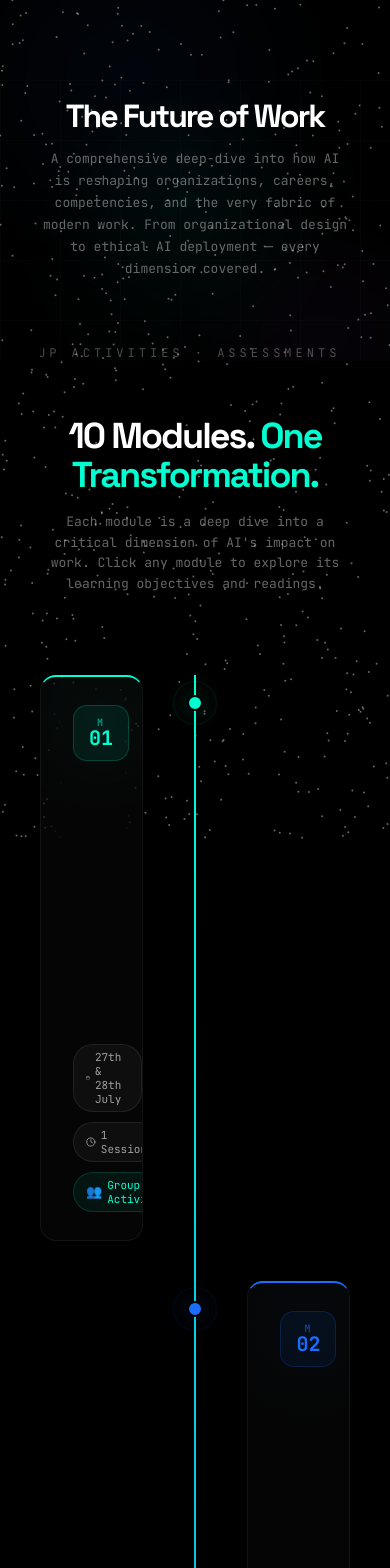
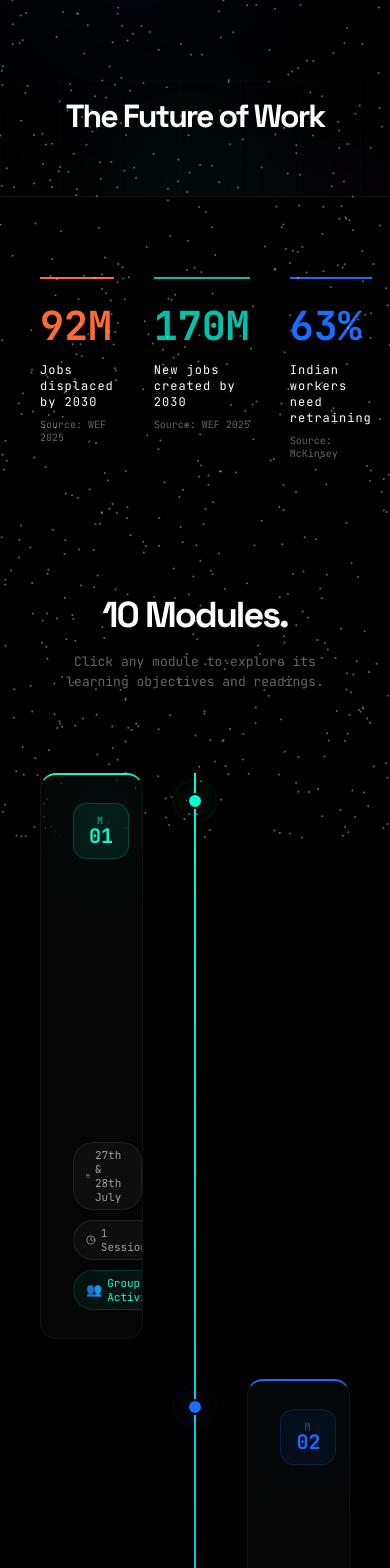
Before and after one commit to Yash-Khetan/future_of_work, a React (Vite) app: page / in a window 390 px wide. Shown: the top 1568 px of the page. Built offline with nearby package versions, Linux system fonts and the light colour scheme.

Commit message:
changes 2.0

```diff
--- a/index.html
+++ b/index.html
@@ -6,7 +6,7 @@
   <link rel="icon" type="image/svg+xml" href="/favicon.svg" />
   <meta name="viewport" content="width=device-width, initial-scale=1.0" />
   <meta name="description" content="AI and Future of Work" />
-  <title>AI and Future of Work</title>
+  <title>The Future of Work</title>
   <link rel="preconnect" href="https://fonts.googleapis.com" />
   <link rel="preconnect" href="https://fonts.gstatic.com" crossorigin />
   <link href="https://fonts.googleapis.com/css2?family=Inter:wght@400;500;600;700;800;900&display=swap"
--- a/src/components/Timeline.jsx
+++ b/src/components/Timeline.jsx
@@ -49,7 +49,7 @@ export default function Timeline({ modules, timelineRef }) {
           }}
         >
           10 Modules.{' '}
-          <span style={{ color: '#00FFD1' }}>One Transformation.</span>
+          {/* <span style={{ color: '#00FFD1' }}></span> */}
         </h2>
         <p
           className="font-mono"
@@ -61,8 +61,7 @@ export default function Timeline({ modules, timelineRef }) {
             lineHeight: 1.6,
           }}
         >
-          Each module is a deep dive into a critical dimension of AI's impact on
-          work. Click any module to explore its learning objectives and readings.
+          Click any module to explore its learning objectives and readings.
         </p>
       </motion.div>
 
--- a/src/moduleData.js
+++ b/src/moduleData.js
@@ -42,8 +42,8 @@ export const MODULES = [
     color: '#1A6EFF',
     icon: '🏗️',
     objectives: [
-      'Redesign organizational structures to enable agile, AI-assisted teamwork',
-      'Apply organizational design principles to allocate human-AI responsibilities and collaboration',
+      'Redesign organizational structures to enable agile, technology-assisted teamwork',
+      'Apply organizational design principles to allocate human-machine responsibilities and collaboration',
       'Lead hybrid and geographically distributed teams with equity and inclusion',
     ],
     activity: { type: 'case', label: 'Case Discussion' },
@@ -58,14 +58,14 @@ export const MODULES = [
         type: 'suggested',
         url: 'https://journals.sagepub.com/doi/10.1177/00081256231211020',
         description:
-          'A research paper introducing six principles for designing organizations where humans and AI collaborate effectively.',
+          'A research paper introducing six principles for designing organizations where humans and machines collaborate effectively.',
       },
       {
         title: '2026 Global Human Capital Trends: From Tensions to Tipping Points – Choosing the Human Advantage',
         type: 'suggested',
         url: 'https://www.deloitte.com/us/en/insights/topics/talent/human-capital-trends.html',
         description:
-          "Deloitte's flagship report on how AI is reshaping work, workforce strategy, leadership, and organizational design.",
+          "Deloitte's flagship report on how technology is reshaping work, workforce strategy, leadership, and organizational design.",
       },
     ],
   },
@@ -80,7 +80,7 @@ export const MODULES = [
     color: '#A855F7',
     icon: '🚀',
     objectives: [
-      'Assess Potential Impact of AI on Career disruptions',
+      'Assess Potential Impact on Career disruptions',
       'Analyze the Changing dynamics in Career and Succession Planning',
     ],
     activity: { type: 'assessment', label: 'Self & Group Assessment' },
@@ -106,13 +106,13 @@ export const MODULES = [
     id: 4,
     number: '04',
     title: 'Mapping New Age Competencies in the AI Era',
-    subtitle: 'Which competencies will matter in an AI-enabled world and why?',
+    subtitle: 'Which competencies will matter in a technology-enabled world and why?',
     dates: '3rd & 4th August',
     sessions: 2,
     color: '#F97316',
     icon: '🎯',
     objectives: [
-      'Identify Critical Competencies in the AI Era in the Emerging context of Global Capability Centres (GCC) & Skill Based Organization (SBO)',
+      'Identify Critical Competencies in the Emerging context of Global Capability Centres (GCC) & Skill Based Organization (SBO)',
       'Assess and Evaluate the application of these competencies',
     ],
     activity: { type: 'assessment', label: 'Mini-Assessment Centre' },
@@ -139,13 +139,13 @@ export const MODULES = [
     number: '05',
     title: 'Performance Management in the AI Era',
     subtitle:
-      'How is performance measured, evaluated, and developed in AI-augmented workplaces?',
+      'How is performance measured, evaluated, and developed in technology-augmented workplaces?',
     dates: '5th August',
     sessions: 1,
     color: '#EC4899',
     icon: '📊',
     objectives: [
-      'Design performance management systems suited to hybrid and AI-augmented work',
+      'Design performance management systems suited to hybrid and technology-augmented work',
       'Evaluate algorithmic performance scoring and feedback and its people implications',
     ],
     activity: { type: 'case', label: 'Case-Based Discussion' },
@@ -172,13 +172,13 @@ export const MODULES = [
     number: '06',
     title: 'Compensation, Rewards & New Work Models',
     subtitle:
-      'How do organizations reward human contribution in the AI-Augmented Workplace? Navigating gig labour, and total rewards in a fragmented workforce',
+      'How do organizations reward human contribution in the Technology-Augmented Workplace? Navigating gig labour, and total rewards in a fragmented workforce',
     dates: '6th August',
     sessions: 1,
     color: '#EAB308',
     icon: '💰',
     objectives: [
-      'Designing total rewards strategies that align with AI-era talent expectations to balance fixed and variable pay in high-uncertainty, outcome-driven roles',
+      'Designing total rewards strategies that align with modern talent expectations to balance fixed and variable pay in high-uncertainty, outcome-driven roles',
       'Evaluating implications of gig, contract, and hybrid employment models on rewards to address pay discrimination',
     ],
     activity: { type: 'discussion', label: 'Class Discussion' },
@@ -205,13 +205,13 @@ export const MODULES = [
     number: '07',
     title: 'Learning & Development, Coaching & AI-Driven Reskilling',
     subtitle:
-      'Why is learning agility and designing reskilling pathways for continuous change needed in the AI Era?',
+      'Why is learning agility and designing reskilling pathways for continuous change needed?',
     dates: '7th August',
     sessions: 1,
     color: '#22D3EE',
     icon: '📚',
     objectives: [
-      'L&D strategies to anticipate and respond to AI-driven skill disruption, create personalized learning pathways using AI-powered L&D platforms',
+      'L&D strategies to anticipate and respond to skill disruption, create personalized learning pathways using technology-powered L&D platforms',
       'Evaluate build-buy-borrow-bot decisions for workforce capability gaps (Workforce Intelligence)',
     ],
     activity: { type: 'case', label: 'Case Discussion' },
@@ -228,14 +228,14 @@ export const MODULES = [
     number: '08',
     title: 'Employee Relations, Labour Law & Ethical AI',
     subtitle:
-      'Navigating compliance, worker rights, and the ethics of deploying AI on people',
+      'Navigating compliance, worker rights, and the ethics of deploying technology on people',
     dates: '10th August',
     sessions: 1,
     color: '#EF4444',
     icon: '⚖️',
     objectives: [
-      'Identify and apply key labour law requirements in AI-enabled workplaces',
-      'Design ethical frameworks for deploying AI tools that affect workers',
+      'Identify and apply key labour law requirements in technology-enabled workplaces',
+      'Design ethical frameworks for deploying tools that affect workers',
     ],
     activity: { type: 'scenario', label: 'Scenario Analysis' },
     readings: [
@@ -260,15 +260,15 @@ export const MODULES = [
     id: 9,
     number: '09',
     title: 'AI & Work Culture',
-    subtitle: 'Involvement of AI in sustaining the work culture',
+    subtitle: 'Involvement of technology in sustaining the work culture',
     dates: '11th August',
     sessions: 1,
     color: '#8B5CF6',
     icon: '🧠',
     objectives: [
-      'The Psychological Cost of Adopting AI',
-      'Moving from AI Experimentation to AI Transformation',
-      'The AWARE Framework of AI Adoption',
+      'The Psychological Cost of Adopting New Technology',
+      'Moving from Experimentation to Transformation',
+      'The AWARE Framework of Adoption',
     ],
     activity: { type: 'discussion', label: 'Class Discussion' },
     readings: [
@@ -294,15 +294,15 @@ export const MODULES = [
     number: '10',
     title: 'AI & Sustainable Practices',
     subtitle:
-      'Framing Policies for Sustainable AI — When machines influence people\'s decisions, who is accountable and how do we ensure fairness?',
+      'Framing Policies for Sustainability — When machines influence people\'s decisions, who is accountable and how do we ensure fairness?',
     dates: '12th August',
     sessions: 1,
     color: '#10B981',
     icon: '🌍',
     objectives: [
-      'Formulate integrated HR policies and practices that anticipate future labour market shifts (DEI, ESG & AI)',
-      'Preparing Stakeholders for an AI-Enabled Future',
-      'Preparing a roadmap for operating as a Day-1 AI Ready Manager',
+      'Formulate integrated HR policies and practices that anticipate future labour market shifts (DEI, ESG & Technology)',
+      'Preparing Stakeholders for a Technology-Enabled Future',
+      'Preparing a roadmap for operating as a Day-1 Ready Manager',
     ],
     activity: { type: 'roadmap', label: 'Roadmap Building' },
     readings: [
--- a/src/screens/Landing.jsx
+++ b/src/screens/Landing.jsx
@@ -361,14 +361,14 @@ export default function Landing() {
               }}>
                 The Future of Work
               </h2>
-              <p className="font-mono" style={{
+              {/* <p className="font-mono" style={{
                 fontSize: 13, color: 'rgba(255,255,255,0.4)',
                 maxWidth: 650, margin: '0 auto', lineHeight: 1.7,
               }}>
                 A comprehensive deep-dive into how AI is reshaping organizations,
                 careers, competencies, and the very fabric of modern work.
                 From organizational design to ethical AI deployment — every dimension covered.
-              </p>
+              </p> */}
             </motion.div>
 
             {/* Counters
@@ -390,7 +390,7 @@ export default function Landing() {
             }} /> */}
 
             {/* Date marquee */}
-            <div style={{ overflow: 'hidden', whiteSpace: 'nowrap', marginTop: 30, opacity: 0.3 }}>
+            {/* <div style={{ overflow: 'hidden', whiteSpace: 'nowrap', marginTop: 30, opacity: 0.3 }}>
               <div
                 className="font-mono"
                 style={{
@@ -402,27 +402,13 @@ export default function Landing() {
               >
                 27 JULY — 12 AUGUST · CASES · GROUP ACTIVITIES · ASSESSMENTS · SCENARIO ANALYSIS · CLASS DISCUSSIONS · ROADMAP BUILDING · 27 JULY — 12 AUGUST · CASES · GROUP ACTIVITIES · ASSESSMENTS · SCENARIO ANALYSIS · CLASS DISCUSSIONS · ROADMAP BUILDING ·&nbsp;
               </div>
-            </div>
+            </div> */}
           </div>
         </div>
       </section>
 
       {/* ═══════════════════════════════════════════════════════════════
-          SECTION 3: INTERACTIVE MODULE TIMELINE
-      ═══════════════════════════════════════════════════════════════ */}
-      <section
-        style={{
-          position: 'relative',
-          background: 'transparent',
-          marginTop: '-40px',
-        }}
-      >
-        <FloatingOrbs />
-        <Timeline modules={MODULES} timelineRef={timelineRef} />
-      </section>
-
-      {/* ═══════════════════════════════════════════════════════════════
-          SECTION 4: STATS TICKER (KEPT)
+          SECTION: STATS TICKER
       ═══════════════════════════════════════════════════════════════ */}
       <section style={{ padding: '80px 40px', borderTop: '1px solid #111', background: '#000' }}>
         <div style={{ maxWidth: 1200, margin: '0 auto', display: 'grid', gridTemplateColumns: 'repeat(4, 1fr)', gap: 40 }}>
@@ -444,85 +430,22 @@ export default function Landing() {
       </section>
 
       {/* ═══════════════════════════════════════════════════════════════
-          SECTION 5: FINAL CTA (KEPT)
+          SECTION: INTERACTIVE MODULE TIMELINE
       ═══════════════════════════════════════════════════════════════ */}
-      <section style={{
-        padding: '160px 40px',
-        textAlign: 'center',
-        borderTop: '1px solid #111',
-        position: 'relative',
-        overflow: 'hidden',
-      }}>
+      <section
+        style={{
+          position: 'relative',
+          background: 'transparent',
+          marginTop: '-40px',
+        }}
+      >
         <FloatingOrbs />
-        <motion.div
-          initial={{ opacity: 0, y: 40 }}
-          whileInView={{ opacity: 1, y: 0 }}
-          viewport={{ once: true }}
-          transition={{ duration: 0.8, ease: [0.16, 1, 0.3, 1] }}
-          style={{ position: 'relative', zIndex: 1 }}
-        >
-          <div className="font-mono" style={{
-            fontSize: 11, letterSpacing: 5,
-            color: 'rgba(255,255,255,0.3)', marginBottom: 24,
-          }}>
-            [ 27 JULY — 12 AUGUST 2025 ]
-          </div>
-          <h2 className="font-display" style={{
-            fontSize: 'clamp(36px, 5.5vw, 72px)',
-            letterSpacing: '-3px',
-            marginBottom: 24,
-            lineHeight: 1.1,
-          }}>
-            Stop reading about the future.
-            <br />
-            <span style={{
-              background: 'linear-gradient(135deg, #00FFD1, #1A6EFF, #A855F7)',
-              WebkitBackgroundClip: 'text',
-              WebkitTextFillColor: 'transparent',
-              backgroundClip: 'text',
-            }}>
-              Start shaping it.
-            </span>
-          </h2>
-          <p className="font-mono" style={{
-            fontSize: 13, color: 'rgba(255,255,255,0.4)',
-            maxWidth: 550, margin: '0 auto 40px', lineHeight: 1.7,
-          }}>
-            Walk in as a student. Walk out as a Day-1 AI-Ready Manager.
-            This isn't a course — it's your operating system for the future.
-          </p>
+        <Timeline modules={MODULES} timelineRef={timelineRef} />
+      </section>
 
-          {/* Animated module colors strip */}
-          <div style={{
-            display: 'flex', justifyContent: 'center', gap: 6,
-            marginTop: 40,
-          }}>
-            {MODULES.map((m, i) => (
-              <motion.div
-                key={m.id}
-                initial={{ scaleY: 0 }}
-                whileInView={{ scaleY: 1 }}
-                viewport={{ once: true }}
-                transition={{ delay: i * 0.08, duration: 0.5, ease: 'easeOut' }}
-                style={{
-                  width: 4,
-                  height: 40,
-                  background: m.color,
-                  borderRadius: 2,
-                  transformOrigin: 'bottom',
-                  opacity: 0.7,
-                }}
-              />
-            ))}
-          </div>
-          <div className="font-mono" style={{
-            fontSize: 10, letterSpacing: 3,
-            color: 'rgba(255,255,255,0.25)', marginTop: 16,
-          }}>
-            10 MODULES · YOUR TRANSFORMATION
-          </div>
-        </motion.div>
-      </section>
+
+
+
     </>
   );
 }
```
